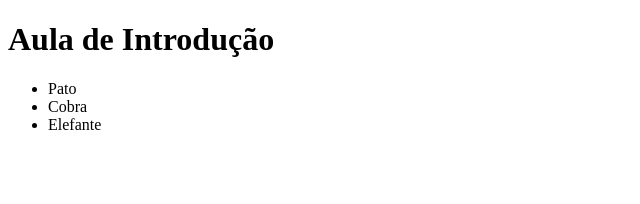
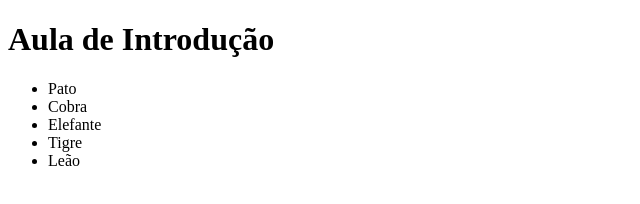
Before and after one commit to expalmer/projeto-de-introducao, a plain HTML site: page index.html in a window 1280 px wide. Shown: the full height of the page, 0-640 px from the left. Drawn offline with Linux system fonts and the light colour scheme.

Commit message:
coloquei tigre e o lion

```diff
--- a/index.html
+++ b/index.html
@@ -11,6 +11,8 @@
       <li>Pato</li>
       <li>Cobra</li>
       <li>Elefante</li>
+      <li>Tigre</li>
+      <li>Leão</li>
     </ul>
   </body>
 </html>
```
